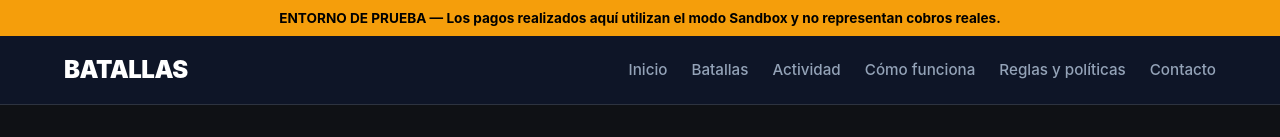
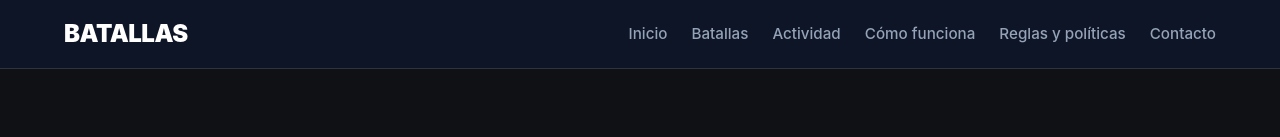
Before and after one commit to tramitesvisasuoficial-glitch/batalla-hinchadas, a Next.js app: page / in a window 1280 px wide. Shown: the top 137 px of the page. Built offline with nearby package versions, Linux system fonts and the light colour scheme; no server answers; the database is empty.

Commit message:
fix: remove sandbox banner

```diff
--- a/src/app/layout.tsx
+++ b/src/app/layout.tsx
@@ -28,9 +28,6 @@ export default function RootLayout({
   return (
     <html lang="es" className={`${geistSans.variable} ${geistMono.variable}`} suppressHydrationWarning>
       <body suppressHydrationWarning>
-        <div style={{ background: "#f59e0b", color: "#000", textAlign: "center", padding: "8px", fontSize: "0.85rem", fontWeight: "bold" }}>
-          ENTORNO DE PRUEBA — Los pagos realizados aquí utilizan el modo Sandbox y no representan cobros reales.
-        </div>
         <div style={{ minHeight: "100vh", display: "flex", flexDirection: "column" }}>
           <Navbar />
           <div style={{ flex: 1 }}>
```
